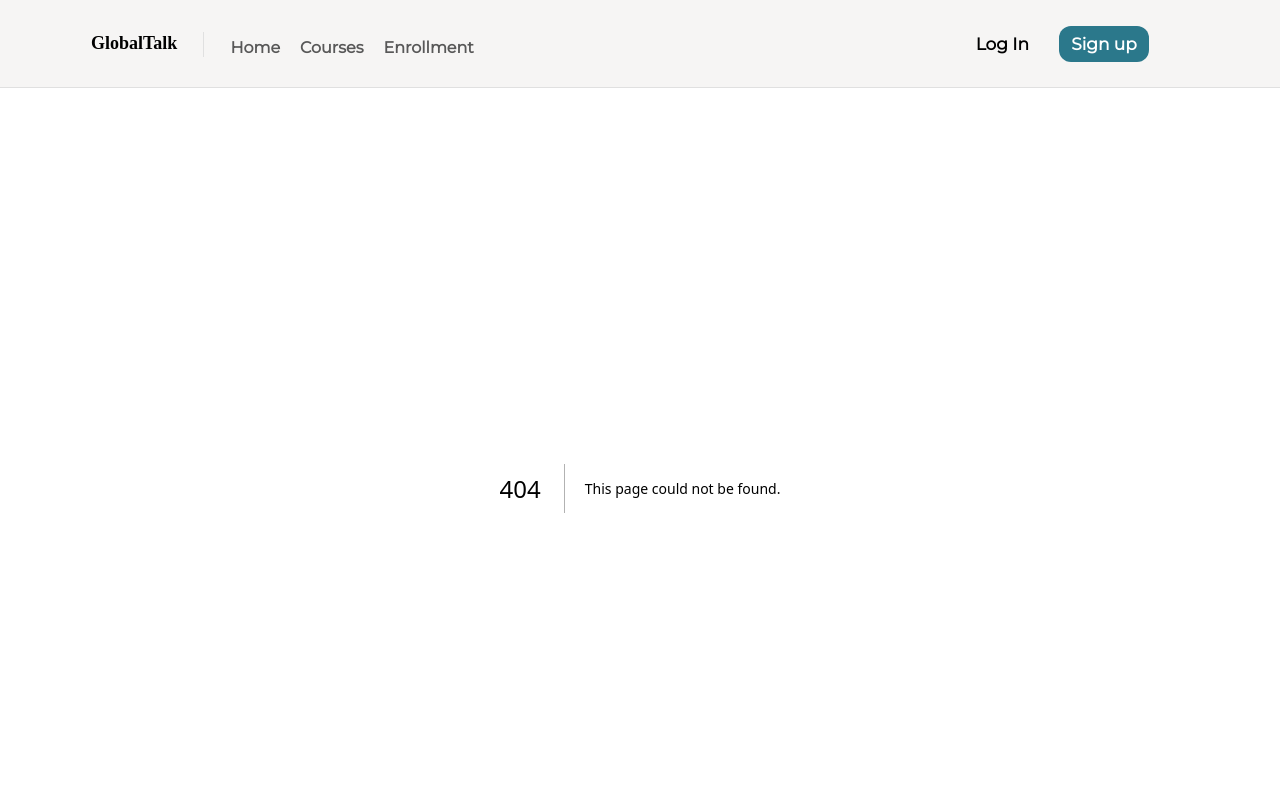
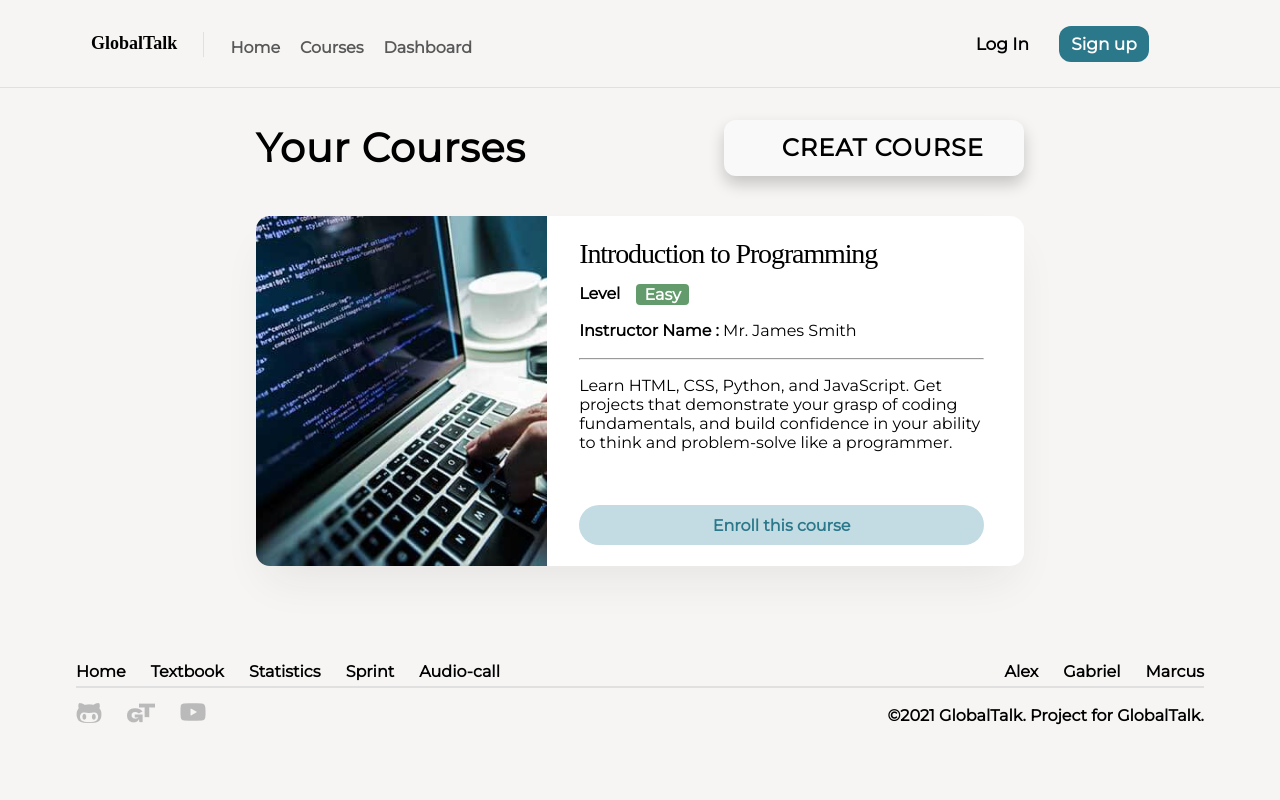
Before and after one commit to thinc-org/hacktoschool-48, a Next.js app in the folder frontend/: page /dashboard in a window 1280 px wide. Before the commit this address had no page. Shown: the top 800 px of the page. Built offline with nearby package versions, Linux system fonts and the light colour scheme; a web font is replaced by a local one.

Commit message:
Dashboard Page

```diff
--- a/frontend/components/header/header.js
+++ b/frontend/components/header/header.js
@@ -81,7 +81,7 @@ export default function header() {
                     <Link href="/courses">Courses</Link>
                   </li>
                   <li>
-                    <Link href="enrollment">Enrollment</Link>
+                    <Link href="/dashboard">Dashboard</Link>
                   </li>
                 </ul>
               </div>
--- a/frontend/pages/courses.js
+++ b/frontend/pages/courses.js
@@ -21,7 +21,7 @@ const data = [
         image: img2,
         courseName: 'Advanced Mathematics',
         level: 'Medium',
-        instructor: 'Mr. Lee and Ms. Kim',
+        instructor: 'Mr. Lee',
         detail: 'Learn everything about advanced mathematics with proof of theorems and solution of exercises',
     },
     {
--- /dev/null
+++ b/frontend/pages/dashboard.js
@@ -0,0 +1,34 @@
+import React from 'react';
+import Card from '../components/product_card/card';
+import img1 from '../asset/courses/courseimg1.jpg';
+
+import dashboardStyles from '../styles/dashboard.module.css';
+
+const data = [
+    // Use alt+z to wrap the code (window), comand+z (macOs)
+    {
+        image: img1,
+        courseName: 'Introduction to Programming',
+        level: 'Easy',
+        instructor: 'Mr. James Smith',
+        detail: 'Learn HTML, CSS, Python, and JavaScript. Get projects that demonstrate your grasp of coding fundamentals, and build confidence in your ability to think and problem-solve like a programmer.',
+    },
+]
+
+export default function dashboard() {
+    return (
+        <div className={dashboardStyles.Card}>
+            <div className={dashboardStyles.topSection}>
+                <span className={dashboardStyles.yourCourse}>Your Courses</span>
+                <div className={dashboardStyles.rightSide}>
+                    <i class="ri-add-circle-fill"></i>
+                    <span className={dashboardStyles.createCourse}>CREAT COURSE</span>
+                </div>
+
+            </div>
+            <div>
+                <Card item={data[0]}/>
+            </div>
+        </div>
+    );
+}
--- /dev/null
+++ b/frontend/styles/dashboard.module.css
@@ -0,0 +1,64 @@
+.Card {
+  display: flex;
+  flex-direction: column;
+  justify-content: center;
+  align-items: center;
+
+  gap: 2.5rem;
+  margin: 2rem 0 4rem 0;
+}
+
+.topSection {
+  display: flex;
+  justify-content: space-between;
+  width: 100%;
+  padding: 0 20vw;
+}
+
+.yourCourse {
+  font-family: "Montserrat";
+  font-style: normal;
+  font-weight: 700;
+  font-size: 40px;
+  line-height: 140%;
+  /* identical to box height, or 56px */
+
+  display: flex;
+  align-items: flex-end;
+  letter-spacing: 0.02em;
+
+  /* Primaty/Black */
+
+  color: #000000;
+}
+
+.createCourse {
+  font-family: "Montserrat";
+  font-style: normal;
+  font-weight: 700;
+  font-size: 24px;
+  line-height: 140%;
+  /* identical to box height, or 34px */
+
+  display: flex;
+  align-items: flex-end;
+  letter-spacing: 0.04em;
+
+  /* Primaty/Black */
+
+  color: #000000;
+}
+
+.rightSide {
+  width: 300px;
+  display: flex;
+  justify-content: center;
+  align-items: center;
+  font-size: 2rem;
+  gap: 1.1rem;
+
+  background-color: #f9f9f9;
+  border-radius: 12px;
+  box-shadow: 0px 8px 16px 0px rgba(0, 0, 0, 0.2);
+  cursor: pointer;
+}
```
Also changed, not shown: frontend/pages/enrollment.js (deleted, +0 -7 lines).
